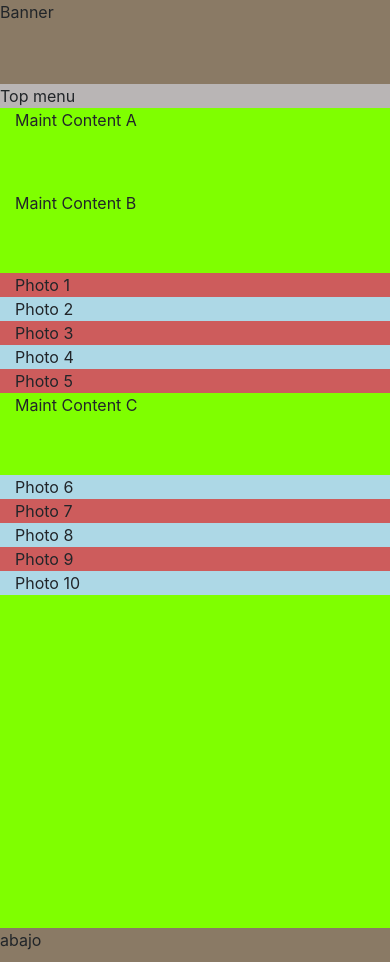
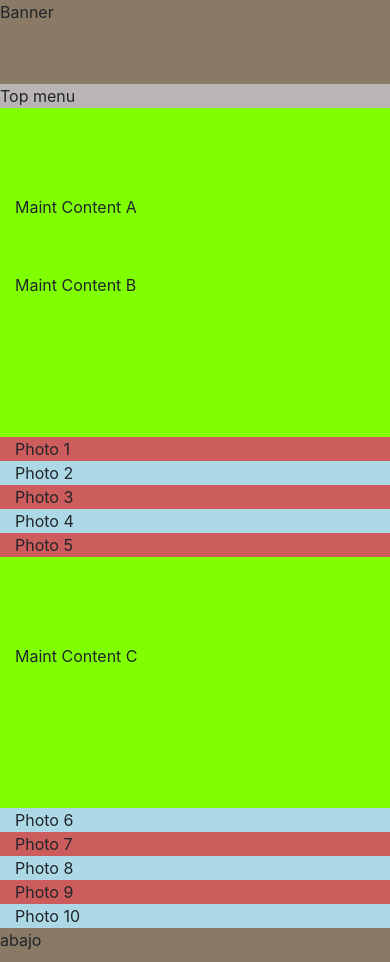
Before and after one commit to juanddiaz13/simpleBootstrapPratice, a plain HTML site: page src/index.html in a window 390 px wide. Drawn offline with nearby package versions, Linux system fonts and the light colour scheme.

Commit message:
responsive improved

```diff
--- a/src/styles.css
+++ b/src/styles.css
@@ -18,7 +18,10 @@
 }
 .maincont{
     background-color: chartreuse;
-    height: 21.1vw;
+    height: 20vw;
+    display: flex;
+    flex-direction: column;
+    justify-content: space-between;
 
 }
 .top-menu{
```
